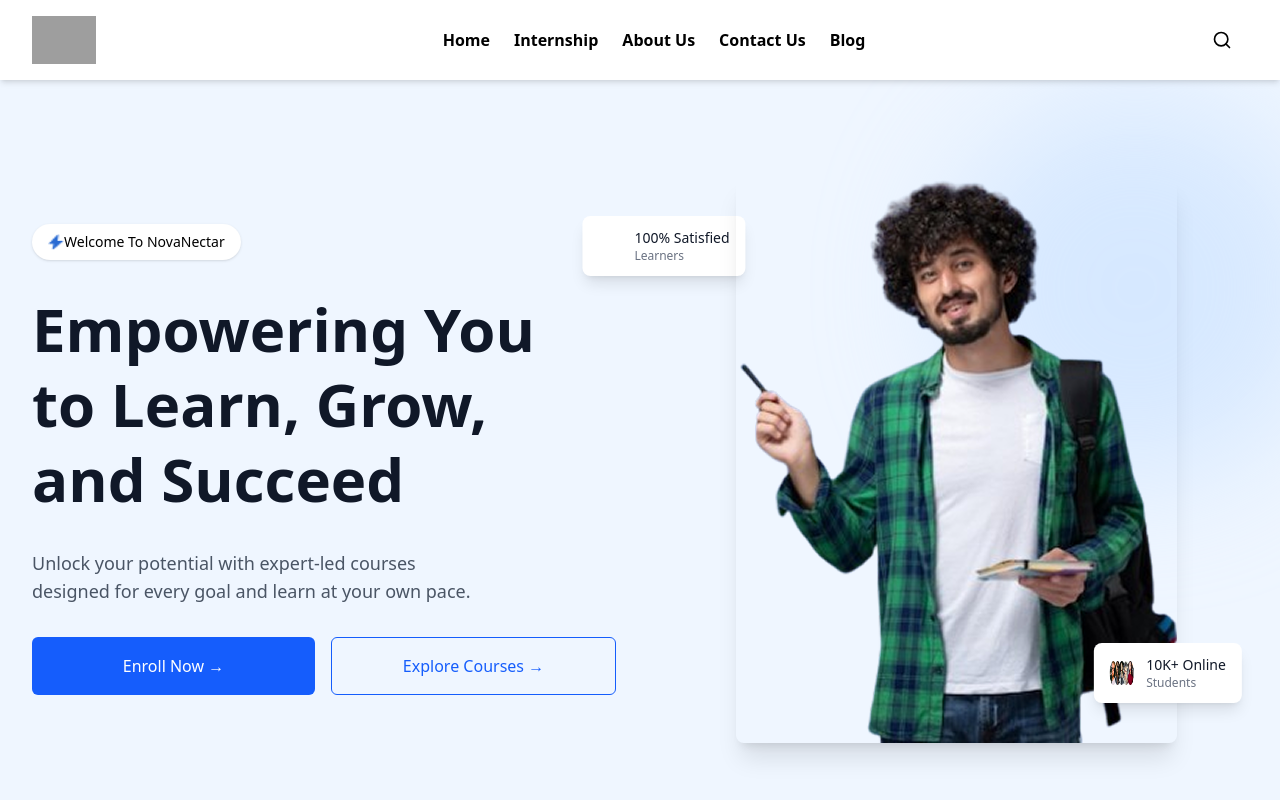
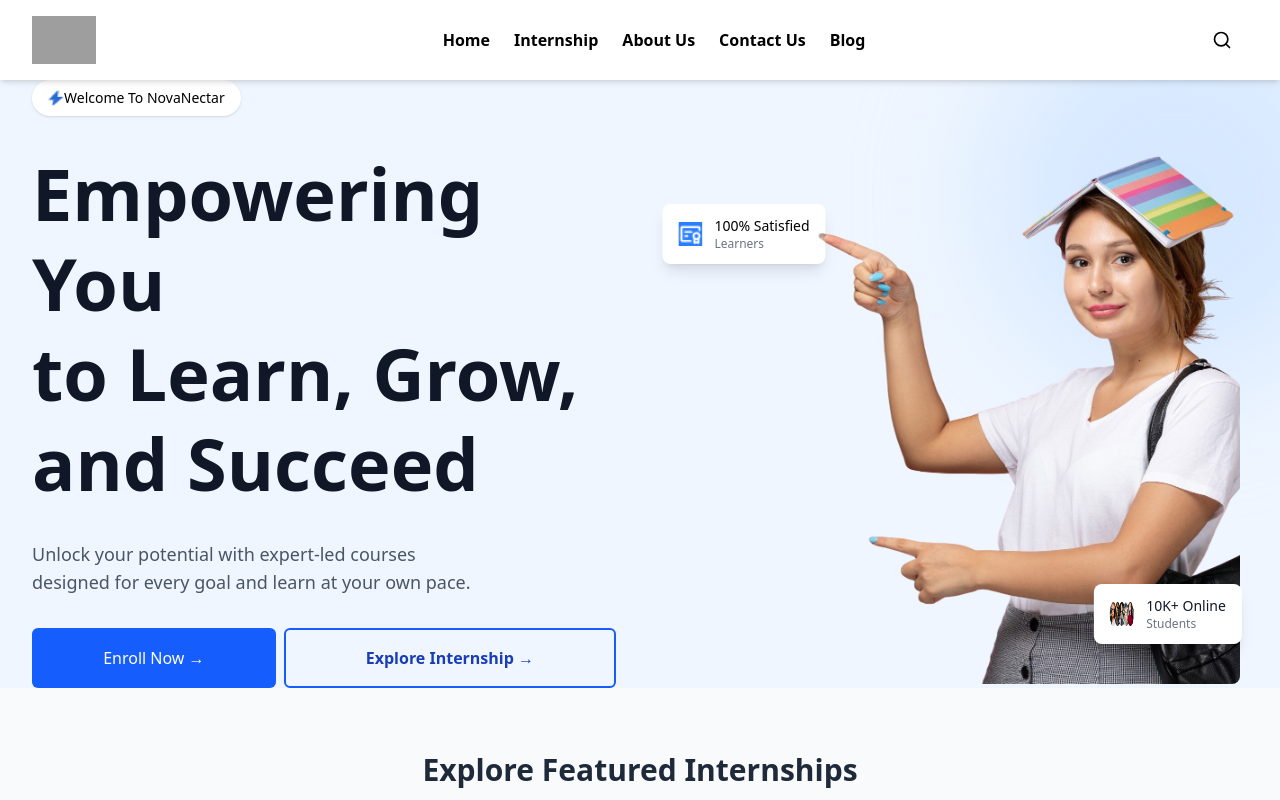
Before and after one commit to Adityaraj1612/Internship-novanectar, a React (Vite) app: page / in a window 1280 px wide. Shown: the top 800 px of the page. Built offline with nearby package versions, Linux system fonts and the light colour scheme; grey boxes are pictures that could not be loaded.

Commit message:
Implement code changes to enhance functionality and improve performance

```diff
--- a/src/components/Home_page_components/Navbar.jsx
+++ b/src/components/Home_page_components/Navbar.jsx
@@ -22,9 +22,10 @@
       <div className="max-w-7xl mx-auto px-4 md:px-8">
         <div className="flex items-center justify-between h-20">
           {/* Logo */}
-          <Link to="/" className="flex items-left space-x-2">
-            <img src={logo} alt="NovaNectar Logo" className="h-12 w-auto object-contain" />
-          </Link>
+         <a href="#hero" className="flex items-left space-x-2">
+  <img src={logo} alt="NovaNectar Logo" className="h-12 w-auto object-contain" />
+</a>
+
 
           {/* Desktop Nav */}
           <ul className="hidden md:flex items-center space-x-6">
--- a/src/components/Home_page_components/hero.jsx
+++ b/src/components/Home_page_components/hero.jsx
@@ -1,14 +1,15 @@
 // src/components/Hero.jsx
 import React from 'react'
-import heroImg from '../../assets/hero.png'
 import faqIcon from '../../assets/Vector.png'     // thunderbolt
 import satisfiedIcon from '../../assets/100percent_icon.png' // 100% icon
 import studentsIcon from '../../assets/offlinestudents.png' // group icon
-
+import novanectarinternship from '../../assets/novanectar internship.png' // internship icon
+import { Link } from 'react-router-dom'
 export default function Hero() {
   return (
-    <section className="relative bg-blue-50 overflow-hidden">
-      <div className="container mx-auto px-4 lg:px-8 py-24 flex flex-col-reverse lg:flex-row items-center gap-12">
+   <section id="hero" className="relative bg-blue-50 overflow-hidden">
+
+      <div className="container mx-auto px-4 lg:px-8  flex flex-col-reverse lg:flex-row items-center gap-12">
 
         {/* LEFT COLUMN */}
         <div className="flex-1 space-y-8">
@@ -19,7 +20,7 @@
           </span>
 
           {/* Heading */}
-          <h1 className="text-5xl lg:text-6xl font-extrabold text-gray-900 leading-tight">
+          <h1 className="text-5xl lg:text-7xl font-bold ui-serif text-gray-900 leading-tight">
             Empowering You
             <br/>to Learn, Grow,
             <br/>and Succeed
@@ -31,23 +32,26 @@
           </p>
 
           {/* Buttons full‑width on md+ */}
-          <div className="flex flex-col sm:flex-row gap-4">
-            <button className="flex-1 bg-blue-600 text-white px-6 py-4 rounded-md hover:bg-blue-700 transition text-center">
+          <div className="flex flex-col sm:flex-row gap-2">
+            <button className="flex-1 bg-blue-600 text-white px-6 py-3 rounded-md hover:bg-blue-700 transition text-center">
               Enroll Now →
             </button>
-            <button className="flex-1 border border-blue-600 text-blue-600 px-6 py-4 rounded-md hover:bg-blue-100 transition text-center">
-              Explore Courses →
+            <Link to="/internship">
+            <button className="flex-1 border-2 font-bold border-blue-600 text-blue-800 px-20 py-4 rounded-md hover:bg-blue-100 transition text-center">
+              Explore Internship →
+
             </button>
+            </Link>
           </div>
         </div>
 
         {/* RIGHT COLUMN */}
         <div className="flex-1 relative flex justify-center">
           {/* Statistic Card: 100% Satisfied Learner */}
-          <div className="absolute top-10 left-0 transform -translate-x-1/2 bg-white rounded-lg shadow-lg px-4 py-3 flex items-center space-x-3">
-            <img src={satisfiedIcon} alt="100%" className="w-6 h-6" />
+          <div className="absolute top-30 left-20 transform -translate-x-1/2 bg-white rounded-lg shadow-lg px-4 py-3 flex items-center space-x-3">
+            <img src={satisfiedIcon} alt="100%" className="w-6  text-black bg-blue-500 h-6" />
             <div>
-              <p className="text-sm font-medium text-gray-900">100% Satisfied</p>
+              <p className="text-sm font-medium text-black-100">100% Satisfied</p>
               <p className="text-xs text-gray-500">Learners</p>
             </div>
           </div>
@@ -64,14 +68,14 @@
           {/* Main Hero Image */}
           <div className="relative z-10">
             <img
-              src={heroImg}
+              src={novanectarinternship}
               alt="Student pointing"
-              className="w-full max-w-md lg:max-w-lg rounded-lg shadow-xl"
+              className="w-full h-150 object-cover mr-12 max-w-md lg:max-w-xl rounded-lg "
             />
           </div>
 
           {/* Light Blob Behind */}
-          <div className="absolute -top-20 -right-20 w-96 h-96 bg-blue-200 rounded-full opacity-50 filter blur-3xl"></div>
+          <div className="absolute -top-20 -right-30 w-96 h-96 bg-blue-200 rounded-full opacity-50 filter blur-3xl"></div>
         </div>
       </div>
     </section>
```
Also changed, not shown: src/assets/novanectar internship.png (added).
